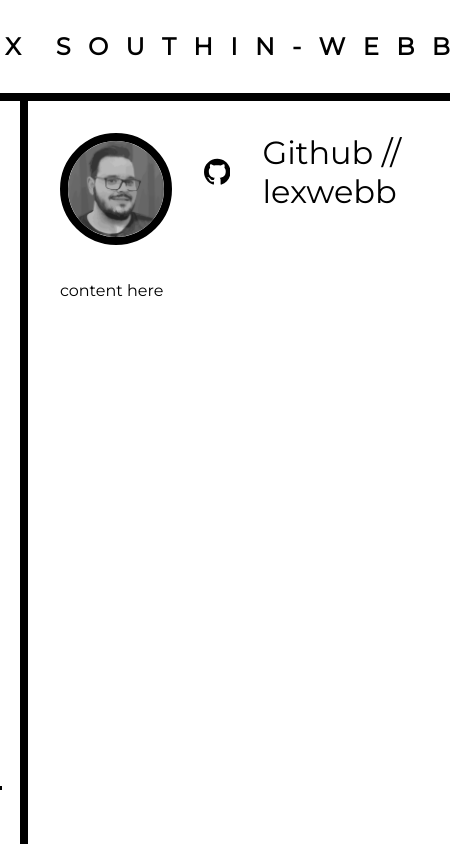
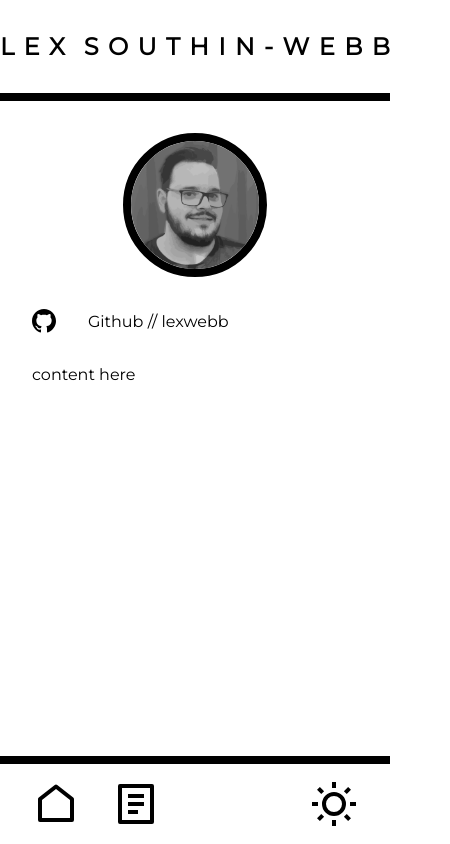
Before and after one commit to lexwebb/.co.uk, a React (Create React App) app: page / in a window 390 px wide. Shown: the whole page, 450 px wide, since content can reach past the window. Built offline with nearby package versions, Linux system fonts and the light colour scheme.

Commit message:
Fix scaling and nav position on phones

```diff
--- a/src/Components/Layout.module.scss
+++ b/src/Components/Layout.module.scss
@@ -33,9 +33,15 @@
     .content {
       flex: 1;
       display: flex;
+      flex-direction: column-reverse;
+
+      @include md {
+        flex-direction: row;
+      }
 
       > section {
         padding: 2rem;
+        flex: 1;
       }
     }
   }
--- a/src/Components/Nav.module.scss
+++ b/src/Components/Nav.module.scss
@@ -1,15 +1,31 @@
 .navContainer {
   display: flex;
-  height: 100%;
+  flex-direction: column;
+  width: 100%;
+  height: auto;
+
+  @include md {
+    width: auto;
+    height: 100%;
+    flex-direction: row;
+  }
 
   .nav {
-    padding: 2rem 1rem;
-    border-right: 0.5rem solid var(--color-ui-foreground);
+    padding: 1rem 2rem;
+    border-top: 0.5rem solid var(--color-ui-foreground);
     display: flex;
-    flex-direction: column;
+    flex-direction: row;
     gap: 2rem;
 
-    a, button {
+    @include md {
+      padding: 2rem 1rem;
+      flex-direction: column;
+      border-top: none;
+      border-right: 0.5rem solid var(--color-ui-foreground);
+    }
+
+    a,
+    button {
       font-size: 3rem;
       height: 3rem;
       color: var(--color-ui-foreground);
--- a/src/pages/Home.module.scss
+++ b/src/pages/Home.module.scss
@@ -1,12 +1,22 @@
 .container {
   display: grid;
   grid-auto-columns: 1fr;
+  grid-template-columns: 1fr;
+  grid-template-rows: min-content min-content 1fr;
+  gap: 2rem;
+  grid-template-areas:
+    "image"
+    "links"
+    "about";
+
+  @include md {
     grid-template-columns: min-content 1fr;
     grid-template-rows: min-content 1fr;
     gap: 2rem;
     grid-template-areas:
       "image links"
       "about about";
+  }
 
   .about {
     grid-area: about;
@@ -19,24 +29,45 @@
       display: flex;
       align-items: center;
       gap: 2rem;
+      font-size: 1rem;
+      text-decoration: none;
+
+      @include md {
+        font-size: 1.5rem;
+      }
+
+      @include lg {
         font-size: 2rem;
-      text-decoration: none;
+      }
 
       &:hover {
         color: var(--color-ui-hover);
       }
 
       svg {
+        height: 1.5rem;
+        width: 1.5rem;
+
+        @include md {
+          height: 2rem;
+          width: 2rem;
+        }
+
+        @include lg {
           height: 3rem;
           width: 3rem;
         }
       }
     }
+  }
   .image {
     grid-area: image;
+    display: flex;
+    justify-content: center;
+
     img {
-      width: 6rem;
-      height: 6rem;
+      width: 8rem;
+      height: 8rem;
       filter: grayscale(100%);
       border: 0.5rem solid var(--color-ui-foreground);
       border-radius: 100%;
@@ -44,14 +75,19 @@
       transition-property: width, height, border-color;
       background-color: #aaa;
 
+      @include sm {
+        width: 12rem;
+        height: 12rem;
+      }
+
       @include md {
-        width: 10rem;
-        height: 10rem;
+        width: 15rem;
+        height: 15rem;
       }
 
       @include lg {
-        width: 15rem;
-        height: 15rem;
+        width: 18rem;
+        height: 18rem;
       }
     }
   }
```
Lines whose indentation alone changed are shown as unchanged.
